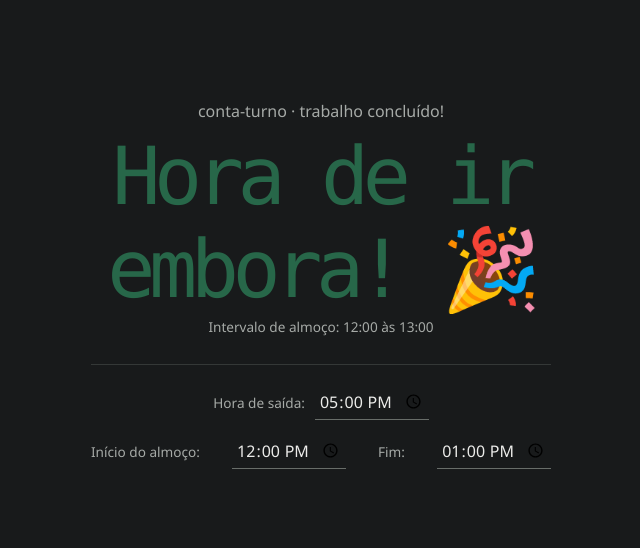
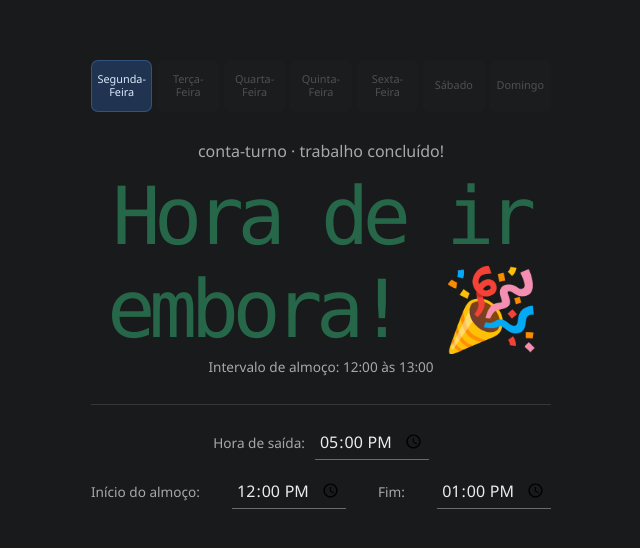
Before and after one commit to Miguellopes-89/conta-turno, a plain HTML site: page index.html in a window 1280 px wide. Shown: the part 116-664 px from the top of the page, without its empty margins (319-959 px from the left). Drawn offline with Linux system fonts and the light colour scheme.

Commit message:
Prototype: add current weekday highlight

```diff
--- a/index.html
+++ b/index.html
@@ -16,6 +16,35 @@
             color: #ececea;
         }
         .container { width: min(90%, 460px); text-align: center; }
+        .weekdays {
+            display: grid;
+            grid-template-columns: repeat(7, minmax(0, 1fr));
+            gap: 5px;
+            margin-bottom: 28px;
+        }
+        .weekday {
+            min-height: 42px;
+            display: flex;
+            align-items: center;
+            justify-content: center;
+            padding: 5px 3px;
+            border-radius: 7px;
+            font-size: .68rem;
+            line-height: 1.15;
+            color: #8f9491;
+            background: rgba(255,255,255,.025);
+            opacity: .45;
+        }
+        .weekday.active {
+            color: #dbeafe;
+            background: rgba(59,130,246,.24);
+            box-shadow: inset 0 0 0 1px rgba(96,165,250,.28);
+            opacity: 1;
+        }
+        @media (max-width: 430px) {
+            .weekdays { gap: 3px; }
+            .weekday { font-size: .62rem; min-height: 38px; }
+        }
         h1 { margin: 0 0 8px; font-size: 1rem; font-weight: 500; color: #a6aaa7; }
         .config-box {
             display: grid;
@@ -48,6 +77,16 @@
 </head>
 <body>
     <main class="container">
+        <nav class="weekdays" id="weekdays" aria-label="Dias da semana">
+            <div class="weekday" data-day="1">Segunda-Feira</div>
+            <div class="weekday" data-day="2">Terça-Feira</div>
+            <div class="weekday" data-day="3">Quarta-Feira</div>
+            <div class="weekday" data-day="4">Quinta-Feira</div>
+            <div class="weekday" data-day="5">Sexta-Feira</div>
+            <div class="weekday" data-day="6">Sábado</div>
+            <div class="weekday" data-day="0">Domingo</div>
+        </nav>
+
         <h1 id="title-display">conta-turno</h1>
         <div id="countdown">00:00:00</div>
         <div id="lunch-info" class="info-text"></div>
@@ -76,6 +115,14 @@
         const countdownElement = document.getElementById('countdown');
         const titleDisplay = document.getElementById('title-display');
         const lunchInfoElement = document.getElementById('lunch-info');
+        const weekdayElements = document.querySelectorAll('.weekday');
+
+        function highlightCurrentWeekday() {
+            const currentDay = new Date().getDay();
+            weekdayElements.forEach(day => {
+                day.classList.toggle('active', Number(day.dataset.day) === currentDay);
+            });
+        }
 
         function loadSavedTime(input, storageKey) {
             const savedTime = localStorage.getItem(storageKey);
@@ -167,8 +214,12 @@
             });
         });
 
+        highlightCurrentWeekday();
         updateCountdown();
-        setInterval(updateCountdown, 1000);
+        setInterval(() => {
+            highlightCurrentWeekday();
+            updateCountdown();
+        }, 1000);
     </script>
 </body>
 </html>
```
